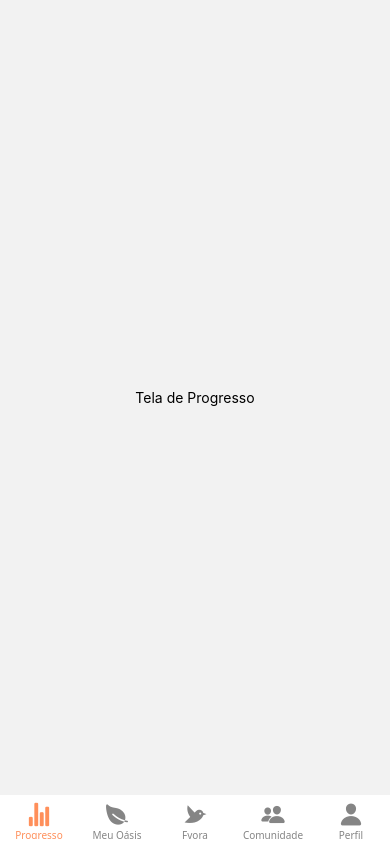
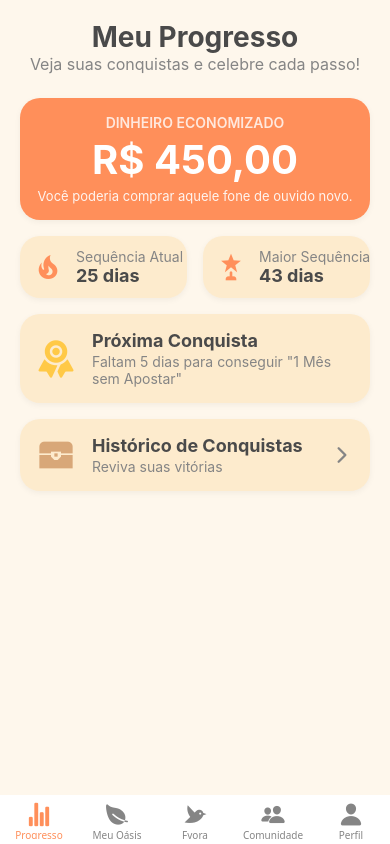
Before and after one commit to ThiagoJO0705/sprint3-fyora, a React Native app: screen /Progresso in a window 390 px wide. Built offline with nearby package versions, Linux system fonts and the light colour scheme.

Commit message:
Inicia implementacao da tela de progresso (nao fiz o grafico tenho medo de grafico)

```diff
--- a/screens/ProgressScreen.tsx
+++ b/screens/ProgressScreen.tsx
@@ -1,14 +1,145 @@
 import React from 'react';
-import { View, Text, StyleSheet } from 'react-native';
+import {
+  View,
+  Text,
+  StyleSheet,
+  SafeAreaView,
+  ScrollView,
+} from 'react-native';
+import { Ionicons, MaterialCommunityIcons } from '@expo/vector-icons';
+import { Colors } from '../constants/Colors';
+import ProgressCard from '../components/ProgressCard';
+import StreakInfoCard from '../components/StreakInfoCard';
 
-const ProgressScreen = () => (
-  <View style={styles.container}>
-    <Text>Tela de Progresso</Text>
-  </View>
-);
+const ProgressScreen = () => {
+  return (
+    <SafeAreaView style={styles.safeArea}>
+      <ScrollView contentContainerStyle={styles.container}>
+        <Text style={styles.headerTitle}>Meu Progresso</Text>
+        <Text style={styles.headerSubtitle}>
+          Veja suas conquistas e celebre cada passo!
+        </Text>
+
+        <ProgressCard style={styles.economyCard}>
+          <Text style={styles.economyLabel}>DINHEIRO ECONOMIZADO</Text>
+          <Text style={styles.economyValue}>R$ 450,00</Text>
+          <Text style={styles.economySubtext}>
+            Você poderia comprar aquele fone de ouvido novo.
+          </Text>
+        </ProgressCard>
+
+        <View style={styles.streaksContainer}>
+          <StreakInfoCard
+            iconName="fire"
+            title="Sequência Atual"
+            value="25 dias"
+          />
+          <View style={{ width: 16 }} />
+          <StreakInfoCard
+            iconName="trophy-award"
+            title="Maior Sequência"
+            value="43 dias"
+          />
+        </View>
+
+        <ProgressCard style={styles.achievementCard}>
+          <Ionicons name="ribbon" size={40} color="#FFC947" />
+          <View style={styles.achievementText}>
+            <Text style={styles.cardTitle}>Próxima Conquista</Text>
+            <Text style={styles.achievementDescription}>
+              Faltam 5 dias para conseguir "1 Mês sem Apostar"
+            </Text>
+          </View>
+        </ProgressCard>
+
+        <ProgressCard style={styles.achievementCard}>
+          <MaterialCommunityIcons name="treasure-chest" size={40} color="#D8A778" />
+          <View style={styles.achievementText}>
+            <Text style={styles.cardTitle}>Histórico de Conquistas</Text>
+            <Text style={styles.achievementDescription}>
+              Reviva suas vitórias
+            </Text>
+          </View>
+          <Ionicons name="chevron-forward" size={24} color={Colors.textSecondary} />
+        </ProgressCard>
+      </ScrollView>
+    </SafeAreaView>
+  );
+};
 
 const styles = StyleSheet.create({
-  container: { flex: 1, justifyContent: 'center', alignItems: 'center' },
+  safeArea: {
+    flex: 1,
+    backgroundColor: Colors.background,
+  },
+  container: {
+    padding: 20,
+  },
+  headerTitle: {
+    fontSize: 28,
+    fontWeight: 'bold',
+    color: Colors.textPrimary,
+    textAlign: 'center',
+  },
+  headerSubtitle: {
+    fontSize: 16,
+    color: Colors.textSecondary,
+    textAlign: 'center',
+    marginBottom: 24,
+  },
+  economyCard: {
+    backgroundColor: Colors.primary,
+    alignItems: 'center',
+  },
+  economyLabel: {
+    fontSize: 14,
+    color: Colors.white,
+    fontWeight: '600',
+    opacity: 0.8,
+  },
+  economyValue: {
+    fontSize: 40,
+    fontWeight: 'bold',
+    color: Colors.white,
+    marginVertical: 4,
+  },
+  economySubtext: {
+    fontSize: 13,
+    color: Colors.white,
+    opacity: 0.9,
+  },
+  streaksContainer: {
+    flexDirection: 'row',
+    justifyContent: 'space-between',
+  },
+  cardHeader: {
+    flexDirection: 'row',
+    justifyContent: 'space-between',
+    alignItems: 'center',
+    marginBottom: 16,
+  },
+  cardTitle: {
+    fontSize: 18,
+    fontWeight: 'bold',
+    color: Colors.textPrimary,
+  },
+  cardSubtitle: {
+    fontSize: 12,
+    color: Colors.textSecondary,
+  },
+  achievementCard: {
+    flexDirection: 'row',
+    alignItems: 'center',
+  },
+  achievementText: {
+    flex: 1,
+    marginLeft: 16,
+  },
+  achievementDescription: {
+    fontSize: 14,
+    color: Colors.textSecondary,
+    marginTop: 2,
+  },
 });
 
 export default ProgressScreen;
```
